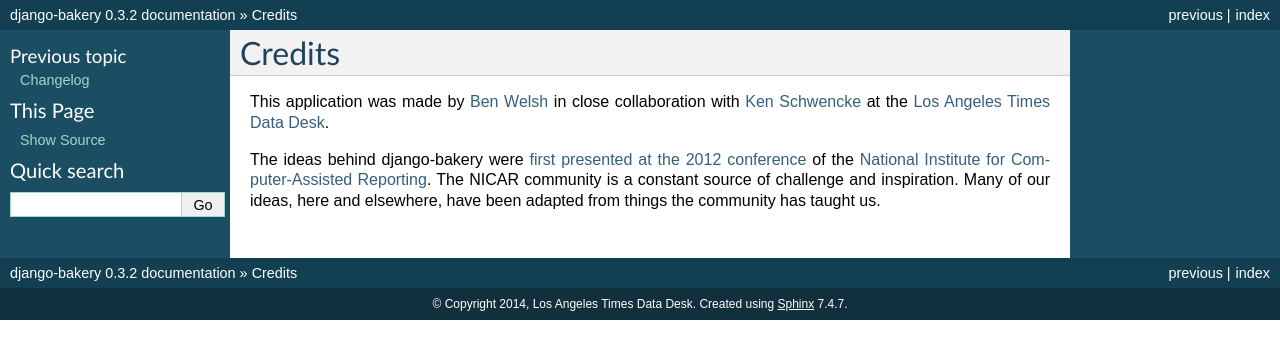
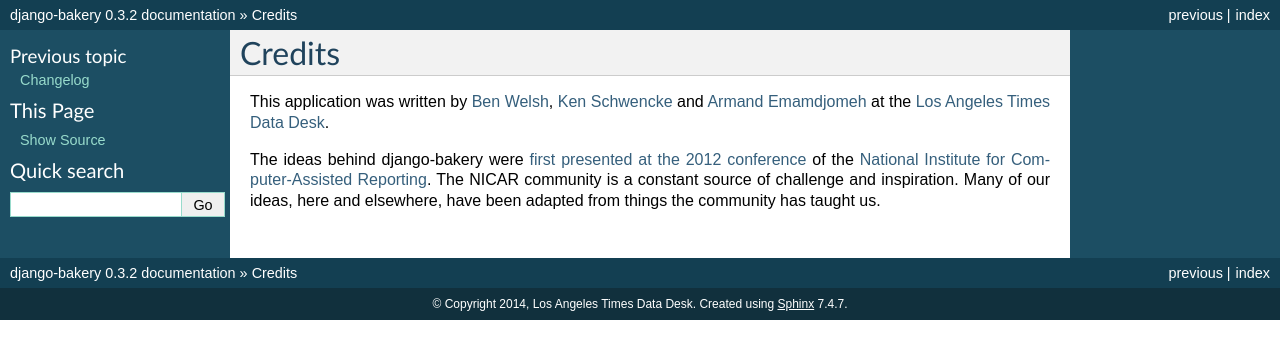
Before and after one commit to maruko8k/django-bakery, a Sphinx documentation site: the page built from docs/credits.rst, in a window 1280 px wide. Shown: the top 359 px of the page. Built offline with Sphinx 7.4.7, drawn with Linux system fonts in a browser that asks for light colours.

Commit message:
Credits and changelog

```diff
--- a/docs/changelog.rst
+++ b/docs/changelog.rst
@@ -4,7 +4,7 @@
 0.4.0
 -----
 
-* Added gzip support to build routine for Amazon S3 publishing (via `@emamd <https://twitter.com/emamd>`_)
+* Added optional gzip support to build routine for Amazon S3 publishing (via `@emamd <https://twitter.com/emamd>`_)
 * Mixin buildable view with common methods
 
 0.3.0
--- a/docs/credits.rst
+++ b/docs/credits.rst
@@ -1,6 +1,6 @@
 Credits
 =======
 
-This ap­plic­a­tion was made by `Ben Welsh <http://palewi.re/who-is-ben-welsh/>`_ in close col­lab­or­a­tion with `Ken Schwencke <http://schwanksta.com/>`_ at the `Los Angeles Times Data Desk <http://datadesk.latimes.com>`_.
+This ap­plic­a­tion was written by `Ben Welsh <http://palewi.re/who-is-ben-welsh/>`_, `Ken Schwencke <http://schwanksta.com/>`_ and `Armand Emamdjomeh <https://twitter.com/emamd>`_ at the `Los Angeles Times Data Desk <http://datadesk.latimes.com>`_.
 
 The ideas be­hind django-bakery were `first presented at the 2012 con­fer­ence <https://docs.google.com/presentation/d/1IybYcc0eVL-Rchm7lEQNwrM-AHRfr_M8ewfGYYNjeu8/edit>`_ of the `Na­tion­al In­sti­tute for Com­puter-As­sisted Re­port­ing <http://www.ire.org/nicar/>`_. The NICAR com­munity is a con­stant source of chal­lenge and in­spir­a­tion. Many of our ideas, here and else­where, have been ad­ap­ted from things the com­munity has taught us.
```
Also changed, not shown: 8 other files.
